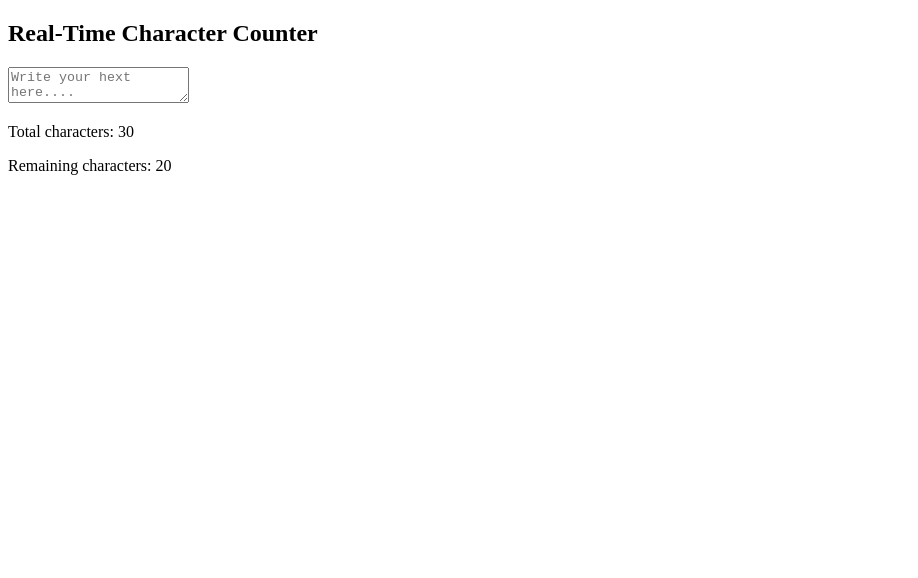
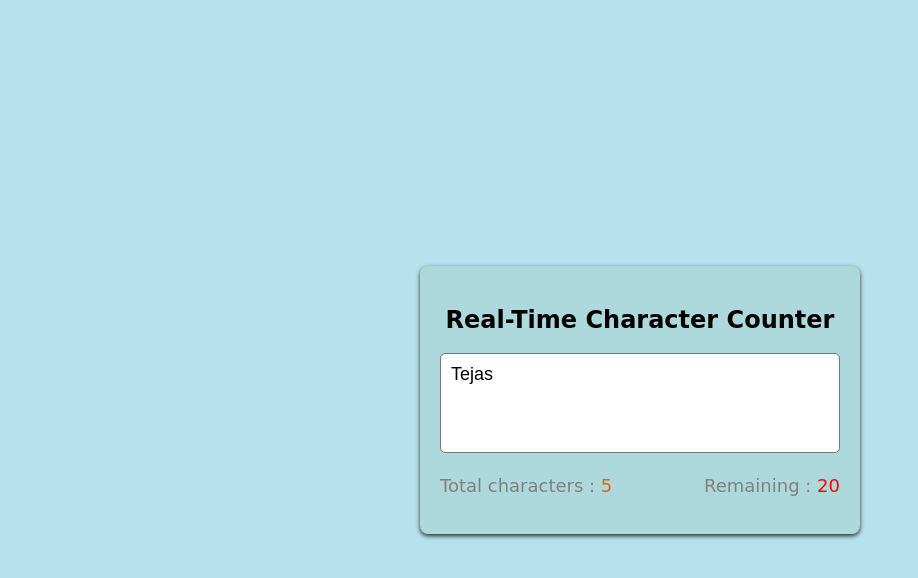
Before and after one commit to tejasmusale99/Real-Time-Character-Counter, a plain HTML site: page index.html in a window 1280 px wide. Shown: the whole page, without its empty margins (0-918 px from the left). Drawn offline with Linux system fonts and the light colour scheme.

Commit message:
Done with CSS

```diff
--- a/index.css
+++ b/index.css
@@ -0,0 +1,42 @@
+body{
+    margin: 0;
+    background-color: rgba(182, 226, 237, 0.992);
+    display: flex;
+    justify-content:center;
+    height: 100vh;
+    align-items:center;
+    font-family: cursive;
+}
+    .container{
+        background-color: rgb(173, 217, 220);
+        width: 400px;
+        padding: 20px;
+        text-align: center;
+        border-radius: 8px;
+      box-shadow: 0px 2px 4px rgb(0,0,0,0.8);
+    }
+    .textarea{
+        resize: none;
+        width: 100%;
+        height: 100px;
+        font-size: 18px;
+        padding: 10px;
+        font-family: sans-serif;
+        box-sizing: border-box;
+        border-radius: 5px;
+    }
+    .counter-container{
+        display: flex;
+        justify-content: space-between;
+        padding: 0,0.5px;
+    }
+    .counter-container p{
+        font-size: 18px;
+        color:grey;
+    }
+    .total-counter{
+        color: chocolate;
+    }
+    .remaining-counter{
+        color: red;
+    }
--- a/index.html
+++ b/index.html
@@ -5,21 +5,23 @@
     <meta http-equiv="X-UA-Compatible" content="IE=edge">
     <meta name="viewport" content="width=device-width, initial-scale=1.0">
     <title>Real Time Character counter</title>
+    <link rel="stylesheet" href="index.css">
 </head>
 <body>
     <div class="container">
         <h2>Real-Time Character Counter</h2>
-        <textarea  id="textarea" class="textarea" placeholder="Write your hext here...."></textarea>
+        <textarea  id="textarea" class="textarea" placeholder="Write your hext here...." maxlength="50">Tejas</textarea>
         <div class="counter-container">
             <p>
-                Total characters:
+                Total characters :
                 <span class="total-counter" id="total-counter">30</span>
             </p>
             <p>
-                Remaining characters:
+                Remaining :
                 <span class="remaining-counter" id="remaining-counter">20</span>
             </p>
         </div>
     </div>
+    <script src="index.js"></script>
 </body>
 </html>
--- a/index.js
+++ b/index.js
@@ -0,0 +1,8 @@
+const inputText=document.getElementById("textarea")
+const totalCounter=document.getElementById("total-counter")
+const remainingCounter=document.getElementById("remaining-counter")
+
+const inputValue=inputText.value.length
+const totalCharc=totalCounter.innerText=inputValue
+const remainingCharc=remainingCounter.innerText
+console.log(totalCharc,remainingCharc);
```
